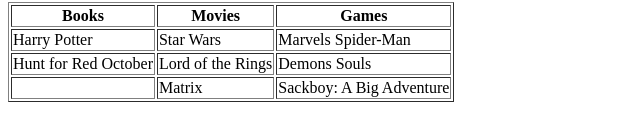
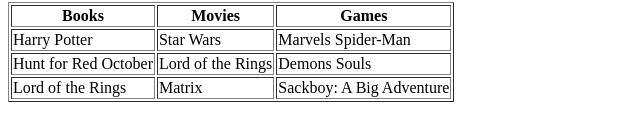
Before and after one commit to mbarrera2020/mbarrera, a plain HTML site: page index.html in a window 1280 px wide. Shown: the part 284-424 px from the top of the page, without its empty margins (0-640 px from the left). Drawn offline with Linux system fonts and the light colour scheme.

Commit message:
Update index.html

```diff
--- a/index.html
+++ b/index.html
@@ -31,7 +31,7 @@
     <td>Demons Souls</td>
   </tr>
   <tr>
-    <td></td>
+    <td>Lord of the Rings</td>
     <td>Matrix</td>
     <td>Sackboy: A Big Adventure</td>
   </tr>
```
